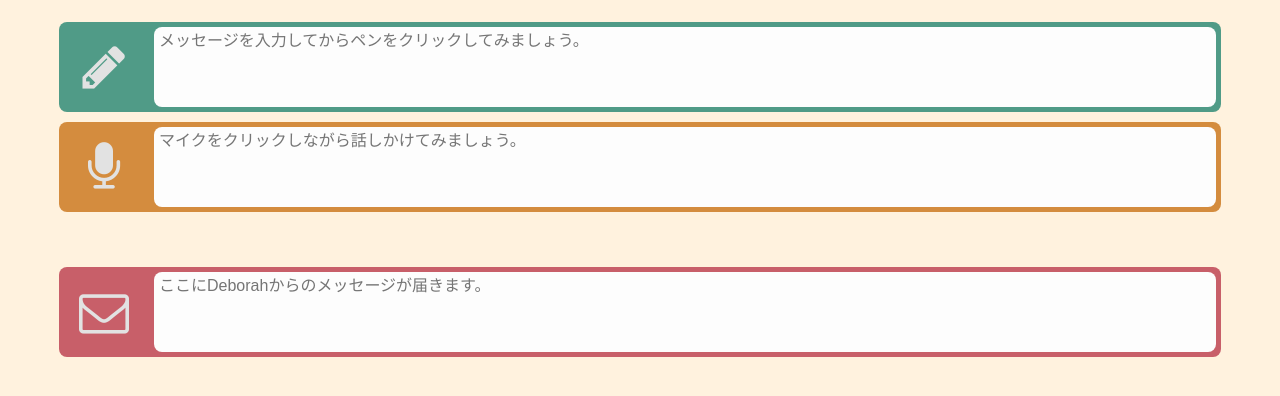
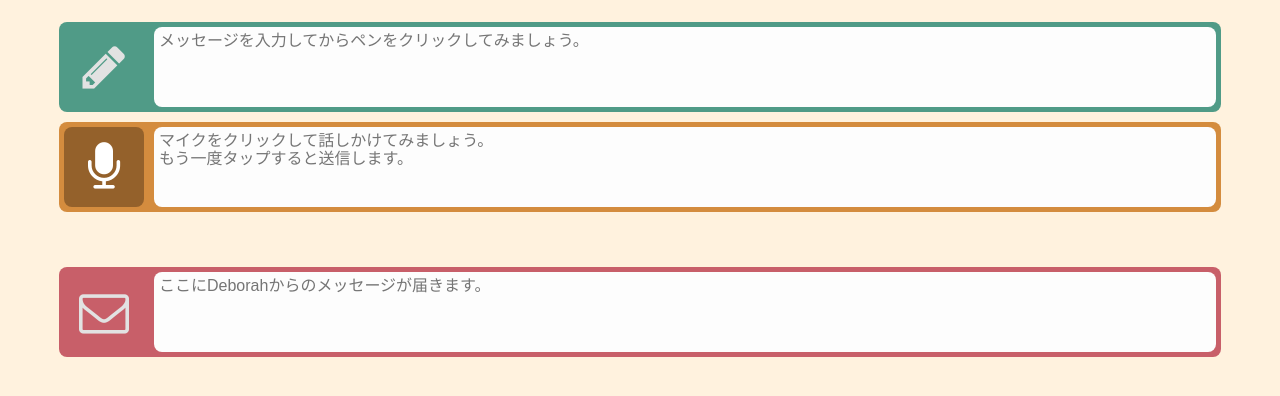
Before and after one commit to fourseasonslab/deborah, a website: page index.html in a window 1280 px wide. Both pictures are taken after a click on the element 104 px from the left and 308 px from the top of the page. Shown: the part 142-538 px from the top of the page. Drawn offline with nearby package versions, Linux system fonts and the light colour scheme; no server answers; a small style sheet from the web is missing.

Commit message:
add toggle button

```diff
--- a/index.html
+++ b/index.html
@@ -20,6 +20,7 @@ window.onload = function(){
 	var inIco = document.getElementById('inputicon');
 	var outIco = document.getElementById('outputicon');
 	var id = null;
+	var recording = false;
 
 	// Socket.io
 	var socket = io.connect(location.protocol + '//' + location.host);
@@ -71,14 +72,23 @@ window.onload = function(){
 	recognition.continuous = true;
 	recognition.interimResults = true;
 
-	spIco.onmousedown = function(){
-		recognition.lang = "ja-JP";
-		recognition.start();
+	var toggleRecog = function(event) {
+		if (recording) {
+			recognition.stop();
+			spIco.style.color = "#E2E2E2"; // 暗く
+			spIco.style.backgroundColor = "#D48C3E"; // 明るく
+			recording = false;
+		} else {
+			recognition.lang = "ja-JP";
+			recognition.start();
+			spIco.style.color = "#FFFFFF"; // 明るく
+			spIco.style.backgroundColor = "#94612B"; // 暗く
+			recording = true;
+		}
 	};
 
-	spIco.onmouseup = function(){
-		recognition.stop();
-	};
+	spIco.addEventListener("click", toggleRecog, false);
+	spIco.addEventListener("touchstart", toggleRecog, false);
 
 	recognition.onstart = function(){
 		console.log("Recog begin.");
@@ -146,7 +156,8 @@ window.onload = function(){
 		inBox.value = "";
 	};
 
-	inIco.onclick = submitInput;
+	inIco.addEventListener("click", submitInput, false);
+	inIco.addEventListener("touchstart", submitInput, false);
 
 	document.onkeydown = function(event){
 		if (event.key === 'Enter'){
@@ -158,7 +169,6 @@ window.onload = function(){
 
 </script>
 <style>
-
 
 body{
 	background: #FFF2DE;
@@ -188,7 +198,6 @@ h1{
 	display: flex;
 	width: 90%;
 	height: 80px;
-	background:#C85F69;
 	padding: 5px;
 	margin: 5px;
 	border-radius: 8px;
@@ -203,6 +212,7 @@ h1{
 }
 
 #outputwrap{
+	background:#C85F69;
 	margin-top: 50px;
 }
 
@@ -255,7 +265,7 @@ h1{
 		<div id="speakicon" class="icon btn">
 			<i class="fa fa-microphone" aria-hidden="true"></i>
 		</div>
-		<textarea id="speakbox" class="box" placeholder="マイクをクリックしながら話しかけてみましょう。" disabled="disabled"></textarea>
+		<textarea id="speakbox" class="box" placeholder="マイクをクリックして話しかけてみましょう。&#13;&#10;もう一度タップすると送信します。" disabled="disabled"></textarea>
 	</div>
 	<div class="wrap" id="outputwrap">
 		<div id="outputicon" class="icon">
```
